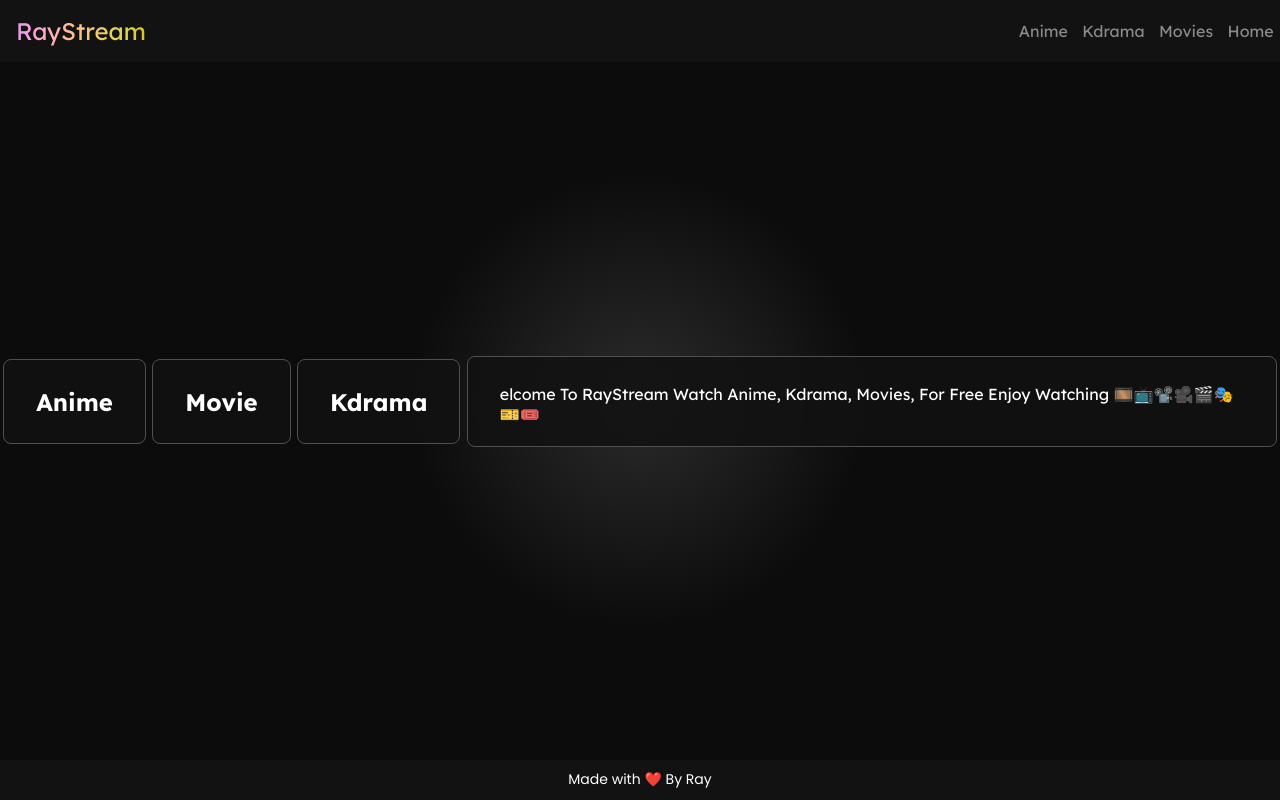
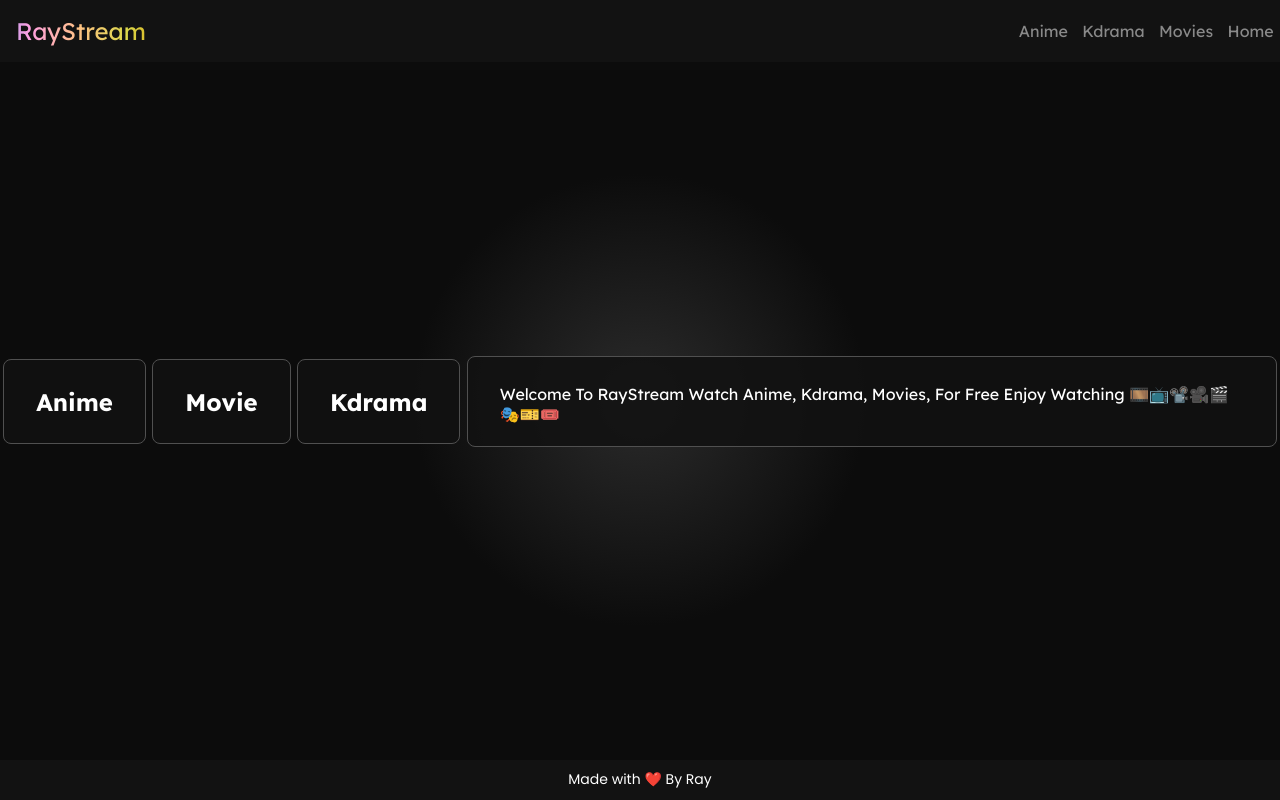
Before and after one commit to Anixer1/raystream1, a Next.js app: page / in a window 1280 px wide. Built offline with nearby package versions, Linux system fonts and the light colour scheme.

Commit message:
Update page.jsx

```diff
--- a/src/app/page.jsx
+++ b/src/app/page.jsx
@@ -39,7 +39,7 @@ export default async function Home() {
 					>
 						<div className={styles.movies}>
 							<h2></h2>
-							<p>elcome To RayStream Watch Anime, Kdrama, Movies, For Free Enjoy Watching 🎞️📺📽️🎥🎬🎭🎫🎟️</p>
+							<p>Welcome To RayStream Watch Anime, Kdrama, Movies, For Free Enjoy Watching 🎞️📺📽️🎥🎬🎭🎫🎟️</p>
 						</div>
 					</Link>
 				</div>
```
